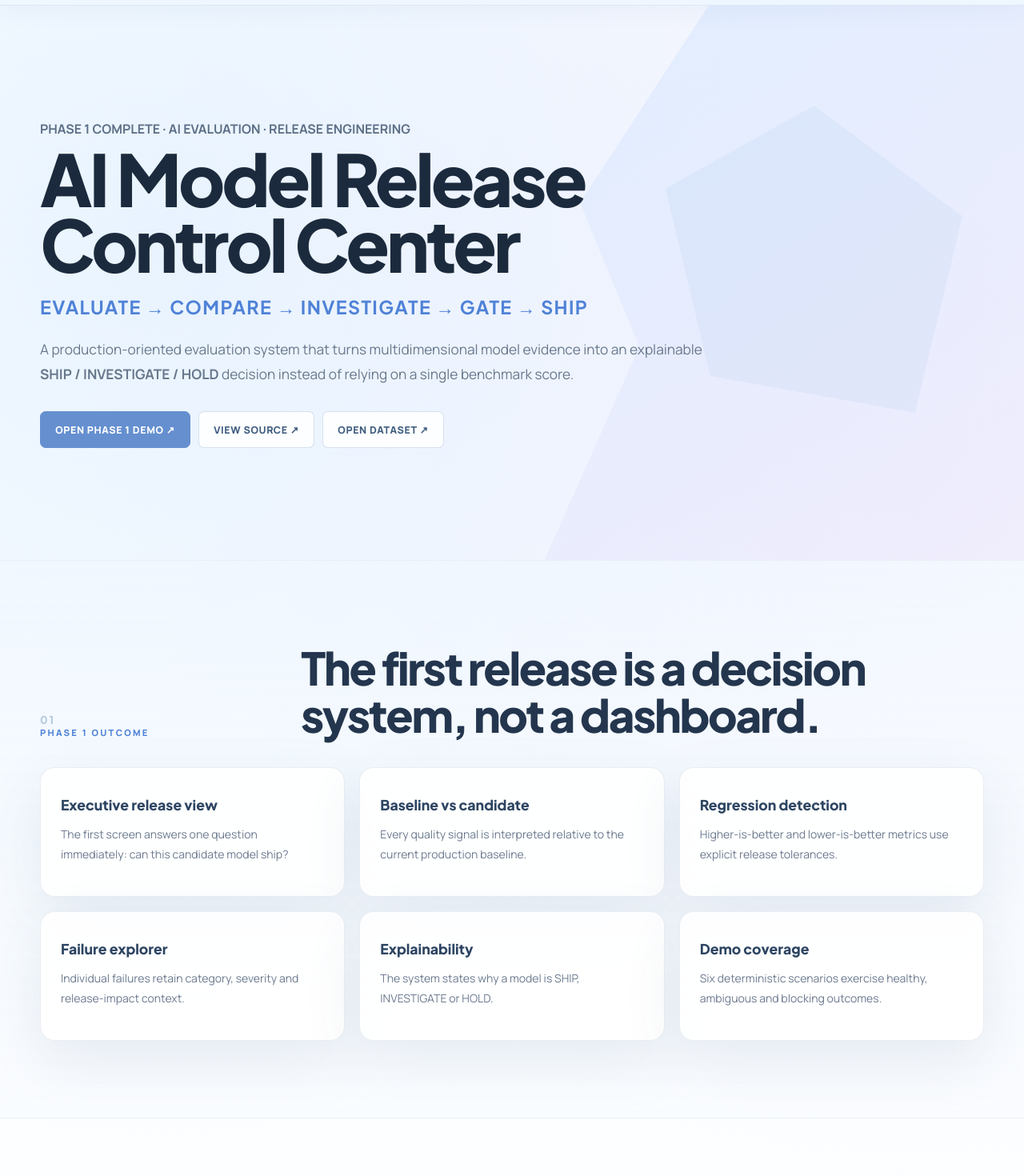
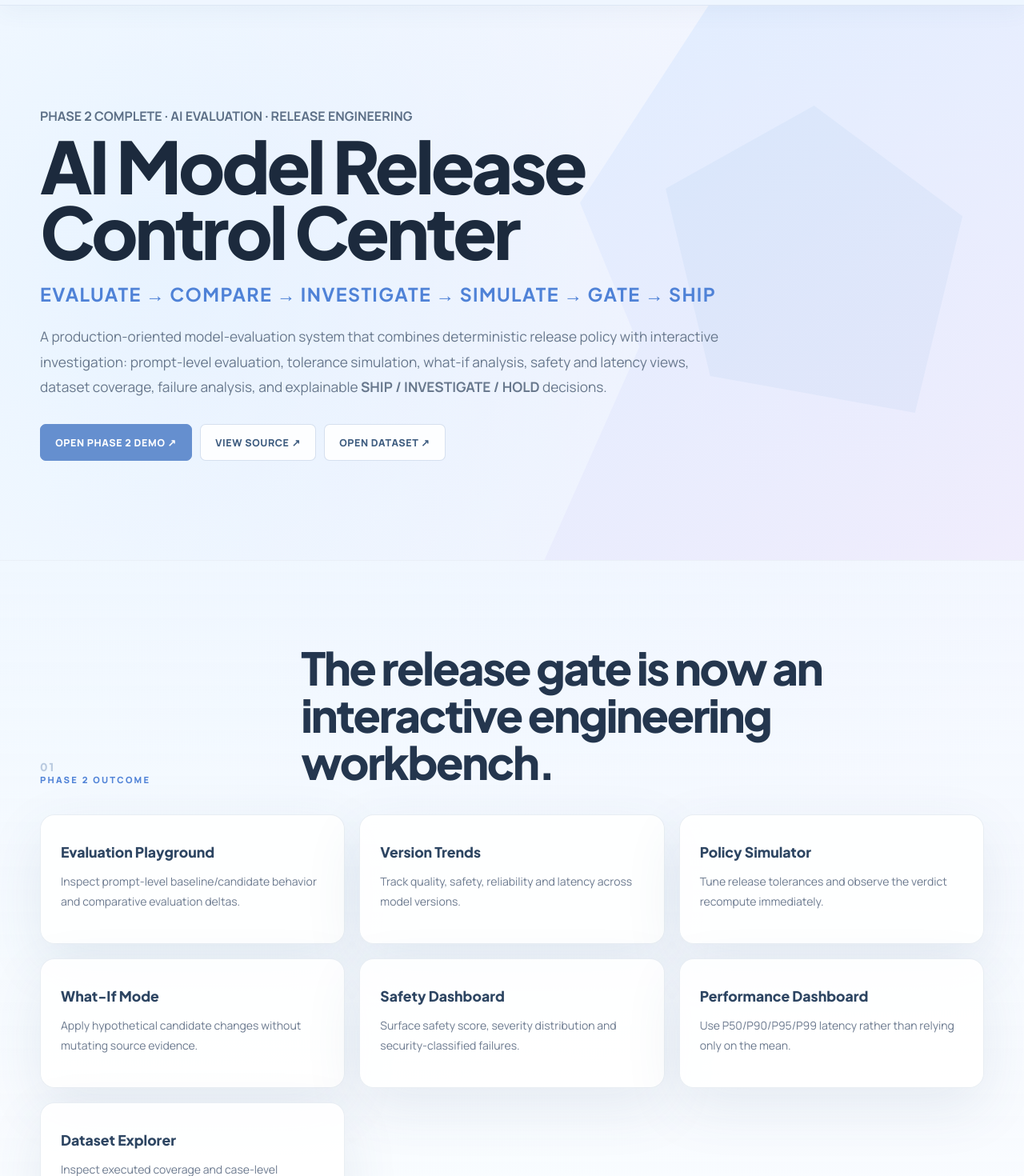
Before and after one commit to h00w/h00w.github.io, a Next.js app: page /model-quality-release-gate in a window 1280 px wide. Shown: the part 60-1530 px from the top of the page at 80% size. Built offline with nearby package versions, Linux system fonts and the light colour scheme.

Commit message:
portfolio: upgrade model release control case study to Phase 2

```diff
--- a/app/model-quality-release-gate/page.tsx
+++ b/app/model-quality-release-gate/page.tsx
@@ -3,33 +3,43 @@ import Link from "next/link";
 
 export const metadata: Metadata = {
   title: "AI Model Release Control Center | Hendar Mawan, PhD",
-  description: "Decision-first AI code-generation release engineering: baseline/candidate comparison, regression detection, failure analysis and explainable SHIP / INVESTIGATE / HOLD decisions.",
+  description: "Interactive AI model release engineering: evaluation playground, baseline/candidate comparison, policy simulation, what-if analysis, safety/performance dashboards, dataset exploration and explainable SHIP / INVESTIGATE / HOLD decisions.",
 };
 
 const links = [
-  ["GitHub Source", "https://github.com/h00w/model-quality-release-gate", "Source of truth for the release policy, React control center, tests and publication automation."],
-  ["Hugging Face Space", "https://huggingface.co/spaces/h0000w/model-quality-release-gate", "Canonical Phase 1 interactive demo with six deterministic release scenarios."],
+  ["GitHub Source", "https://github.com/h00w/model-quality-release-gate", "Source of truth for release policy, React control center, tests, CI and publication automation."],
+  ["Hugging Face Space", "https://huggingface.co/spaces/h0000w/model-quality-release-gate", "Canonical interactive Phase 2 demo: dashboard, playground, release simulator, safety and performance views."],
   ["Evaluation Dataset", "https://huggingface.co/datasets/h0000w/model-quality-release-gate", "Public evaluation evidence and normalized result schema."],
   ["Hugging Face Model Card", "https://huggingface.co/h0000w/model-quality-release-gate", "Methodology, release policy and artifact index."],
+];
+
+const phase2 = [
+  ["Evaluation Playground", "Inspect prompt-level baseline/candidate behavior and comparative evaluation deltas."],
+  ["Version Trends", "Track quality, safety, reliability and latency across model versions."],
+  ["Policy Simulator", "Tune release tolerances and observe the verdict recompute immediately."],
+  ["What-If Mode", "Apply hypothetical candidate changes without mutating source evidence."],
+  ["Safety Dashboard", "Surface safety score, severity distribution and security-classified failures."],
+  ["Performance Dashboard", "Use P50/P90/P95/P99 latency rather than relying only on the mean."],
+  ["Dataset Explorer", "Inspect executed coverage and case-level evaluation evidence."],
 ];
 
 export default function ModelQualityReleaseGatePage(){
  return <>
   <header className="nav"><div className="shell nav-inner"><Link href="/" className="brand">HENDAR<span>.</span></Link><nav className="nav-links"><Link href="/">Portfolio</Link><Link href="/agentic-ai/">Agentic AI Academy</Link><a href="https://github.com/h00w/model-quality-release-gate" target="_blank" rel="noreferrer">GitHub ↗</a></nav></div></header>
   <main>
-   <section className="hero" style={{paddingTop:140,paddingBottom:70}}><div className="shell"><div style={{maxWidth:980}}><div className="hero-eyebrow">PHASE 1 COMPLETE · AI EVALUATION · RELEASE ENGINEERING</div><h1 className="display" style={{fontSize:"clamp(3rem,7vw,6.5rem)",lineHeight:.92}}>AI Model Release Control Center</h1><div className="hero-role" style={{marginTop:22}}>Evaluate → Compare → Investigate → Gate → Ship</div><p className="muted" style={{maxWidth:860,fontSize:"1.08rem",lineHeight:1.85,marginTop:22}}>A production-oriented evaluation system that turns multidimensional model evidence into an explainable <strong>SHIP / INVESTIGATE / HOLD</strong> decision instead of relying on a single benchmark score.</p><div className="hero-actions" style={{marginTop:30}}><a className="btn btn-primary" href="https://huggingface.co/spaces/h0000w/model-quality-release-gate" target="_blank" rel="noreferrer">Open Phase 1 Demo ↗</a><a className="btn btn-ghost" href="https://github.com/h00w/model-quality-release-gate" target="_blank" rel="noreferrer">View Source ↗</a><a className="btn btn-ghost" href="https://huggingface.co/datasets/h0000w/model-quality-release-gate" target="_blank" rel="noreferrer">Open Dataset ↗</a></div></div></div></section>
+   <section className="hero" style={{paddingTop:140,paddingBottom:70}}><div className="shell"><div style={{maxWidth:980}}><div className="hero-eyebrow">PHASE 2 COMPLETE · AI EVALUATION · RELEASE ENGINEERING</div><h1 className="display" style={{fontSize:"clamp(3rem,7vw,6.5rem)",lineHeight:.92}}>AI Model Release Control Center</h1><div className="hero-role" style={{marginTop:22}}>Evaluate → Compare → Investigate → Simulate → Gate → Ship</div><p className="muted" style={{maxWidth:860,fontSize:"1.08rem",lineHeight:1.85,marginTop:22}}>A production-oriented model-evaluation system that combines deterministic release policy with interactive investigation: prompt-level evaluation, tolerance simulation, what-if analysis, safety and latency views, dataset coverage, failure analysis, and explainable <strong>SHIP / INVESTIGATE / HOLD</strong> decisions.</p><div className="hero-actions" style={{marginTop:30}}><a className="btn btn-primary" href="https://huggingface.co/spaces/h0000w/model-quality-release-gate" target="_blank" rel="noreferrer">Open Phase 2 Demo ↗</a><a className="btn btn-ghost" href="https://github.com/h00w/model-quality-release-gate" target="_blank" rel="noreferrer">View Source ↗</a><a className="btn btn-ghost" href="https://huggingface.co/datasets/h0000w/model-quality-release-gate" target="_blank" rel="noreferrer">Open Dataset ↗</a></div></div></div></section>
 
-   <section className="section section-soft"><div className="shell"><div className="section-heading"><div><div className="section-index">01</div><div className="kicker">Phase 1 outcome</div></div><h2 className="section-title">The first release is a decision system, not a dashboard.</h2></div><div className="card-grid">{[["Executive release view","The first screen answers one question immediately: can this candidate model ship?"],["Baseline vs candidate","Every quality signal is interpreted relative to the current production baseline."],["Regression detection","Higher-is-better and lower-is-better metrics use explicit release tolerances."],["Failure explorer","Individual failures retain category, severity and release-impact context."],["Explainability","The system states why a model is SHIP, INVESTIGATE or HOLD."],["Demo coverage","Six deterministic scenarios exercise healthy, ambiguous and blocking outcomes."]].map(([t,c])=><article className="glass card" key={t}><h3>{t}</h3><p className="muted" style={{lineHeight:1.78,fontSize:14}}>{c}</p></article>)}</div></div></section>
+   <section className="section section-soft"><div className="shell"><div className="section-heading"><div><div className="section-index">01</div><div className="kicker">Phase 2 outcome</div></div><h2 className="section-title">The release gate is now an interactive engineering workbench.</h2></div><div className="card-grid">{phase2.map(([t,c])=><article className="glass card" key={t}><h3>{t}</h3><p className="muted" style={{lineHeight:1.78,fontSize:14}}>{c}</p></article>)}</div></div></section>
 
    <section className="section"><div className="shell"><div className="section-heading"><div><div className="section-index">02</div><div className="kicker">Release semantics</div></div><h2 className="section-title">A better model can still be the wrong release.</h2></div><div className="card-grid">{[["SHIP","All critical constraints pass and quality is stable or improved."],["INVESTIGATE","A non-critical regression or adverse trade-off requires engineering review."],["HOLD","A critical safety issue or material reliability/correctness regression blocks promotion."]].map(([t,c])=><article className="glass card" key={t}><div className="kicker">{t}</div><h3>{t}</h3><p className="muted" style={{lineHeight:1.78,fontSize:14}}>{c}</p></article>)}</div></div></section>
 
-   <section className="section section-soft"><div className="shell"><div className="section-heading"><div><div className="section-index">03</div><div className="kicker">Architecture</div></div><h2 className="section-title">Evidence is separated from presentation.</h2></div><div className="glass card" style={{padding:30}}><pre style={{whiteSpace:"pre-wrap",lineHeight:1.8}}>Baseline evaluation     Candidate evaluation{"\n"}        │                     │{"\n"}        └──────────┬──────────┘{"\n"}                   ↓{"\n"}           Metric Aggregation{"\n"}                   ↓{"\n"}          Regression Detection{"\n"}                   ↓{"\n"}            Failure Analysis{"\n"}                   ↓{"\n"}            Release Policy{"\n"}                   ↓{"\n"}        SHIP / INVESTIGATE / HOLD{"\n"}                   ↓{"\n"}       Explanation + evidence export</pre></div></div></section>
+   <section className="section section-soft"><div className="shell"><div className="section-heading"><div><div className="section-index">03</div><div className="kicker">Architecture</div></div><h2 className="section-title">Evidence, policy and simulation remain separate concerns.</h2></div><div className="glass card" style={{padding:30}}><pre style={{whiteSpace:"pre-wrap",lineHeight:1.8}}>Baseline evaluation     Candidate evaluation{"\n"}        │                     │{"\n"}        └──────────┬──────────┘{"\n"}                   ↓{"\n"}           Metric Aggregation{"\n"}                   ↓{"\n"}          Regression Detection{"\n"}                   ↓{"\n"}            Failure Analysis{"\n"}                   ↓{"\n"}        Policy + What-If Simulation{"\n"}                   ↓{"\n"}        SHIP / INVESTIGATE / HOLD{"\n"}                   ↓{"\n"} Playground · Safety · Performance{"\n"} Dataset Explorer · Evidence Export</pre></div></div></section>
 
-   <section className="section"><div className="shell"><div className="section-heading"><div><div className="section-index">04</div><div className="kicker">Phase 1 scenario matrix</div></div><h2 className="section-title">Six reproducible cases make the release policy easy to demonstrate.</h2></div><div className="card-grid">{[["Candidate improves overall","SHIP"],["Latency regression","INVESTIGATE"],["Safety regression","HOLD"],["Code quality regression","HOLD"],["Mixed trade-offs","INVESTIGATE"],["Catastrophic failure","HOLD"]].map(([scenario,decision])=><article className="glass card" key={scenario}><div className="kicker">{decision}</div><h3>{scenario}</h3><p className="muted" style={{fontSize:14,lineHeight:1.75}}>Switch the scenario in the live Space and inspect the metric deltas, release explanation and affected failures.</p></article>)}</div></div></section>
+   <section className="section"><div className="shell"><div className="section-heading"><div><div className="section-index">04</div><div className="kicker">Scenario matrix</div></div><h2 className="section-title">Six reproducible cases make policy behavior easy to demonstrate.</h2></div><div className="card-grid">{[["Candidate improves overall","SHIP"],["Latency regression","INVESTIGATE"],["Safety regression","HOLD"],["Code quality regression","HOLD"],["Mixed trade-offs","INVESTIGATE"],["Catastrophic failure","HOLD"]].map(([scenario,decision])=><article className="glass card" key={scenario}><div className="kicker">{decision}</div><h3>{scenario}</h3><p className="muted" style={{fontSize:14,lineHeight:1.75}}>Switch the scenario, inspect its evidence, change the release policy, then use What-If Mode to see how the decision changes.</p></article>)}</div></div></section>
 
    <section className="section section-soft"><div className="shell"><div className="section-heading"><div><div className="section-index">05</div><div className="kicker">Public evidence chain</div></div><h2 className="section-title">Code, methodology, evaluation evidence and live execution are independently inspectable.</h2></div><div className="card-grid">{links.map(([title,href,copy])=><article className="glass card" key={title}><h3>{title}</h3><p className="muted" style={{lineHeight:1.78,fontSize:14}}>{copy}</p><a className="btn btn-ghost" href={href} target="_blank" rel="noreferrer">Open ↗</a></article>)}</div></div></section>
 
-   <section className="section"><div className="shell"><div className="callout"><div className="kicker">Connection to Agentic AI Academy</div><h2 className="section-title" style={{marginTop:10}}>Evaluation becomes meaningful when it controls release.</h2><p className="muted" style={{maxWidth:850,lineHeight:1.85}}>The release control center extends the Academy’s evaluation, security and production-engineering work with an explicit production boundary: measurable regressions, deterministic policy, inspectable failures and an accountable promotion decision.</p><div className="hero-actions"><Link className="btn btn-primary" href="/agentic-ai/">Open Agentic AI Academy</Link><a className="btn btn-ghost" href="https://huggingface.co/spaces/h0000w/model-quality-release-gate" target="_blank" rel="noreferrer">Run Release Gate ↗</a></div></div></div></section>
+   <section className="section"><div className="shell"><div className="callout"><div className="kicker">Connection to Agentic AI Academy</div><h2 className="section-title" style={{marginTop:10}}>Evaluation becomes meaningful when it controls release.</h2><p className="muted" style={{maxWidth:850,lineHeight:1.85}}>The release control center extends the Academy’s evaluation, security and production-engineering work with an explicit production boundary: measurable regressions, configurable tolerances, failure inspection, safety/performance evidence and an accountable promotion decision.</p><div className="hero-actions"><Link className="btn btn-primary" href="/agentic-ai/">Open Agentic AI Academy</Link><a className="btn btn-ghost" href="https://huggingface.co/spaces/h0000w/model-quality-release-gate" target="_blank" rel="noreferrer">Run Release Gate ↗</a></div></div></div></section>
   </main>
  </>;
 }
```
